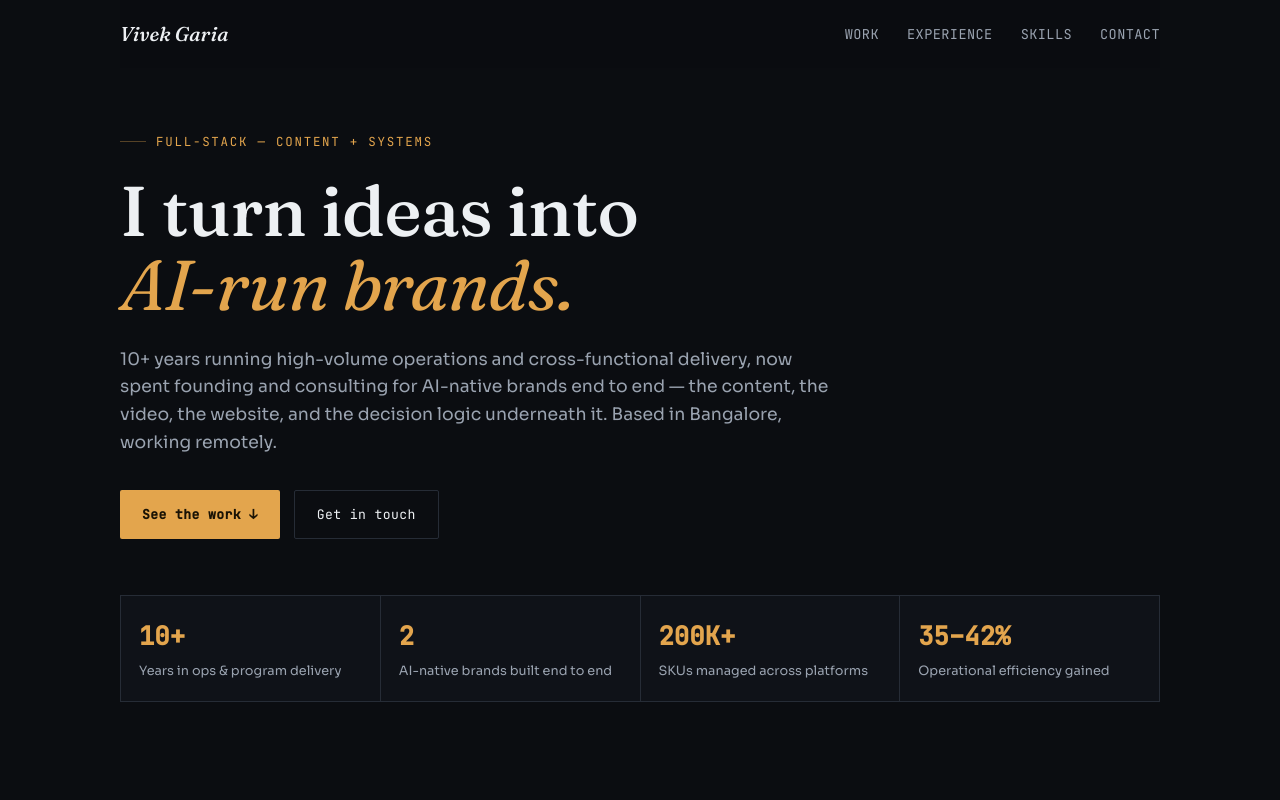
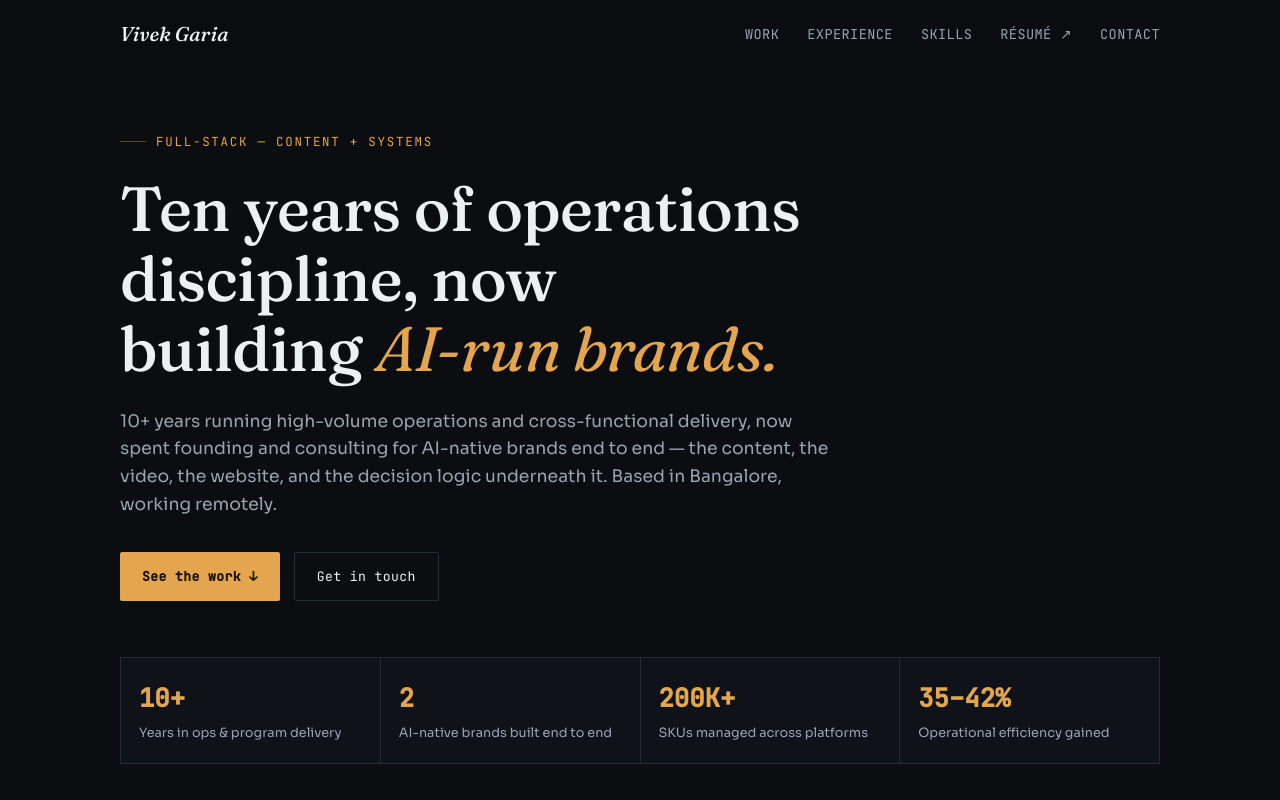
Before and after one commit to vivekgaria92/vivekgaria92.github.io, a plain HTML site: page index.html in a window 1280 px wide. Shown: the top 800 px of the page. Drawn offline with Linux system fonts and the light colour scheme.

Commit message:
Add resume link, refine headline

```diff
--- a/index.html
+++ b/index.html
@@ -78,8 +78,8 @@
   .eyebrow::before{content:""; width:26px; height:1px; background:var(--accent-line);}
   h1.headline{
     font-family:var(--serif); font-weight:500; font-style:normal;
-    font-size:clamp(2.4rem, 6vw, 4.4rem); line-height:1.05; letter-spacing:-0.01em;
-    margin:0 0 24px; text-wrap:balance; max-width:14ch;
+    font-size:clamp(2.1rem, 5.4vw, 3.9rem); line-height:1.12; letter-spacing:-0.01em;
+    margin:0 0 24px; text-wrap:balance; max-width:21ch;
   }
   h1.headline em{color:var(--accent); font-style:italic; font-weight:400;}
   .lede{
@@ -318,13 +318,14 @@
       <li><a href="#work">Work</a></li>
       <li><a href="#experience">Experience</a></li>
       <li><a href="#skills">Skills</a></li>
+      <li><a href="Vivek_Garia_Resume.pdf" target="_blank" rel="noopener">Résumé ↗</a></li>
       <li><a href="#contact">Contact</a></li>
     </ul>
   </nav>
 
   <header class="hero" id="top">
     <span class="eyebrow">Full-stack — content + systems</span>
-    <h1 class="headline">I turn ideas into <em>AI-run brands.</em></h1>
+    <h1 class="headline">Ten years of operations discipline, now building <em>AI-run brands.</em></h1>
     <p class="lede">10+ years running high-volume operations and cross-functional delivery, now spent founding and consulting for AI-native brands end to end — the content, the video, the website, and the decision logic underneath it. Based in Bangalore, working remotely.</p>
     <div class="hero-actions">
       <a class="btn btn-primary" href="#work">See the work ↓</a>
@@ -605,6 +606,7 @@
   <footer id="contact">
     <span class="section-num reveal">04 — Contact</span>
     <h2 class="contact-title reveal">Let's build something that runs itself.</h2>
+    <p class="reveal" style="color:var(--text-dim); font-size:0.95rem; margin:-8px 0 30px; max-width:52ch;">This page is the highlight reel — for the full career history, role by role, <a class="visit-link" style="color:var(--accent); display:inline-flex;" href="Vivek_Garia_Resume.pdf" target="_blank" rel="noopener">see my résumé ↗</a>.</p>
     <div class="contact-row reveal">
       <span class="pill">vivekgaria92@gmail.com <button type="button" id="copy-email">copy</button></span>
       <span class="pill">+91 63952 31266</span>
```
Also changed, not shown: 1 other file.
